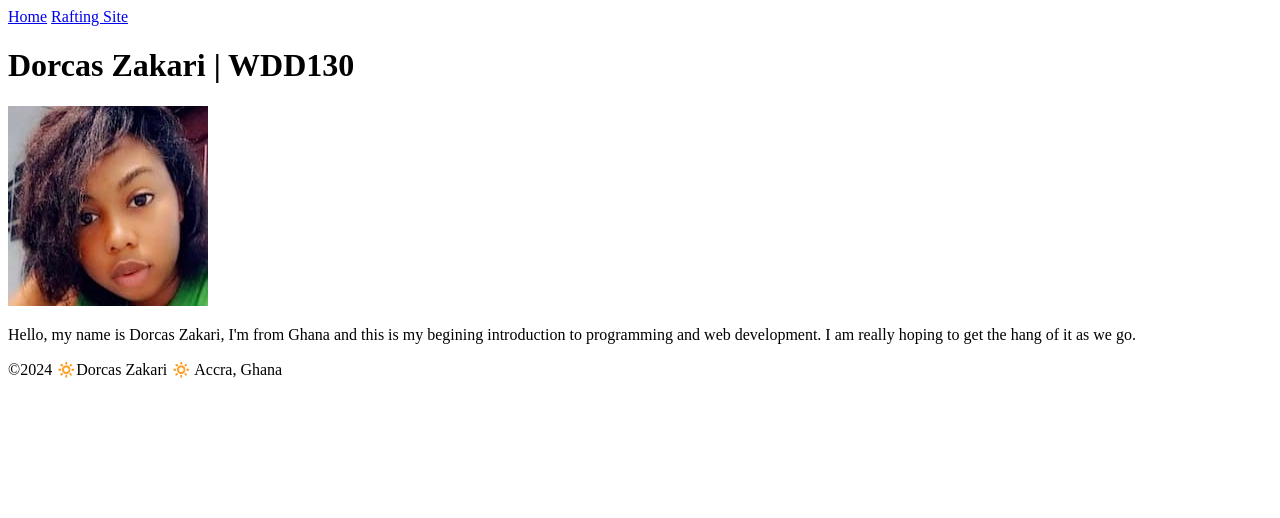
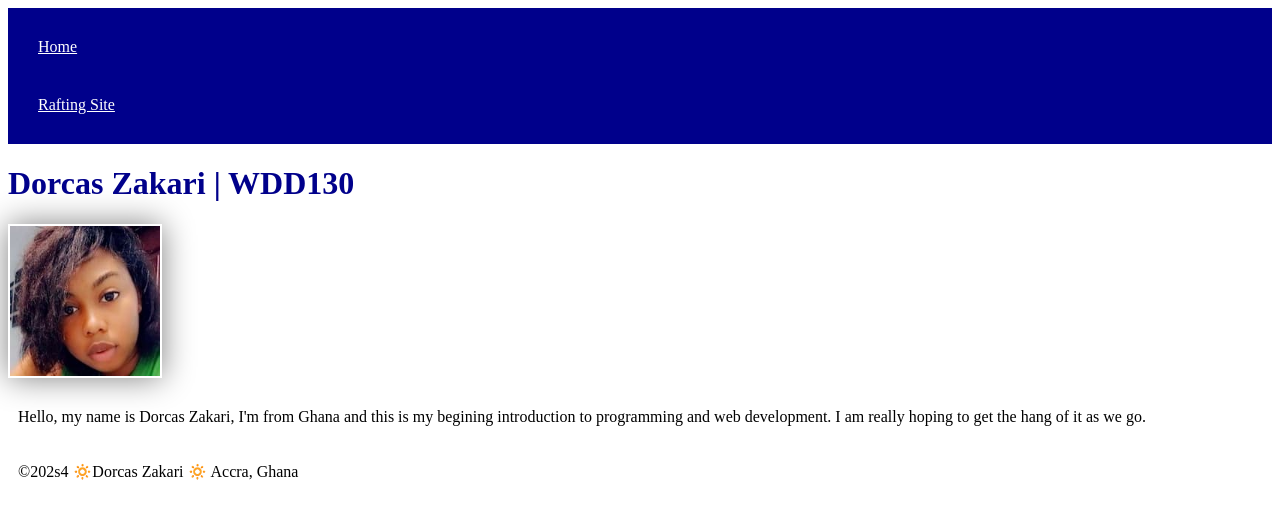
Before and after one commit to Dorcas202/wdd130, a plain HTML site: page index.html in a window 1280 px wide. Drawn offline with Linux system fonts and the light colour scheme.

Commit message:
added a css style

```diff
--- a/index.html
+++ b/index.html
@@ -4,6 +4,7 @@
     <meta charset="UTF-8">
     <meta name="viewport" content="width=device-width, initial-scale=1.0">
     <title>Dorcas Zakari | WDD 130</title>
+    <link rel="stylesheet" href="styles/style.css">
 </head>
 <body>
     <header>
@@ -18,7 +19,7 @@
             <p>Hello, my name is Dorcas Zakari, I'm from Ghana and this is my begining introduction to programming and web development. I am really hoping to get the hang of it as we go.</p>
         </main>
         <footer>
-            <p>©2024 🔅Dorcas Zakari 🔅 Accra, Ghana</p>
+            <p>©202s4 🔅Dorcas Zakari 🔅 Accra, Ghana</p>
         </footer>
 </body>
 </html>
--- /dev/null
+++ b/styles/style.css
@@ -0,0 +1,26 @@
+nav {
+    background-color: darkblue;
+    padding: 10px;
+}
+
+nav a {
+    color: white;
+    display: block;
+    padding: 20px;
+}
+
+h1 {
+    color: darkblue;
+}
+
+img {
+    width: 150px;
+    height: auto;
+    border: 1px black;
+    padding: 2px;
+    box-shadow: 0 0 30px grey;
+}
+
+p {
+    padding: 10px;
+}
```
